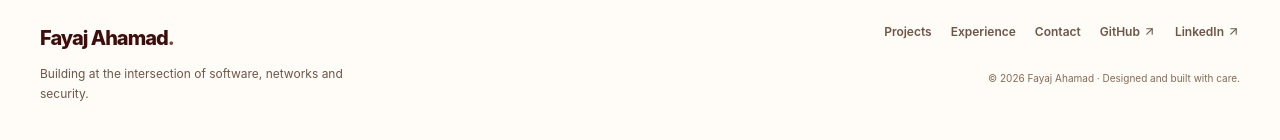
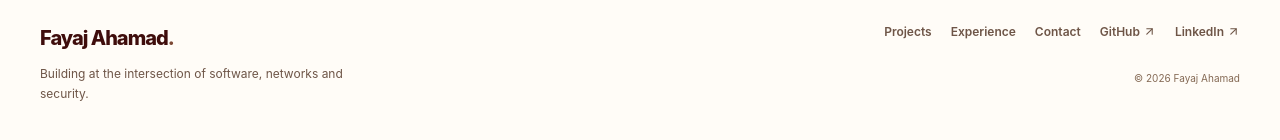
Before and after one commit to fayajahamad/fayajahamad-portfolio, a Next.js app: page / in a window 1280 px wide. Shown: the part 5989-6129 px from the top of the page. Built offline with nearby package versions, Linux system fonts and the light colour scheme; no server answers.

Commit message:
Update footer.tsx

```diff
--- a/src/components/layout/footer.tsx
+++ b/src/components/layout/footer.tsx
@@ -18,7 +18,7 @@ export function Footer() {
             <a href={profile.github} target="_blank" rel="noopener noreferrer">GitHub <ArrowUpRight size={13} aria-hidden="true" /></a>
             {isVerifiedExternalLink(profile.linkedin) && <a href={profile.linkedin} target="_blank" rel="noopener noreferrer">LinkedIn <ArrowUpRight size={13}/></a>}
           </nav>
-          <span>© {new Date().getFullYear()} {profile.displayName} · Designed and built with care.</span>
+          <span>© {new Date().getFullYear()} {profile.displayName}</span>
         </div>
       </div>
     </footer>
```
